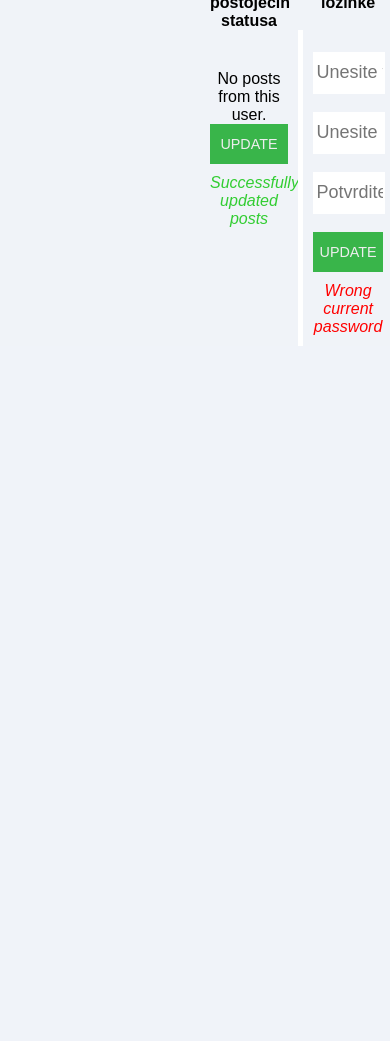
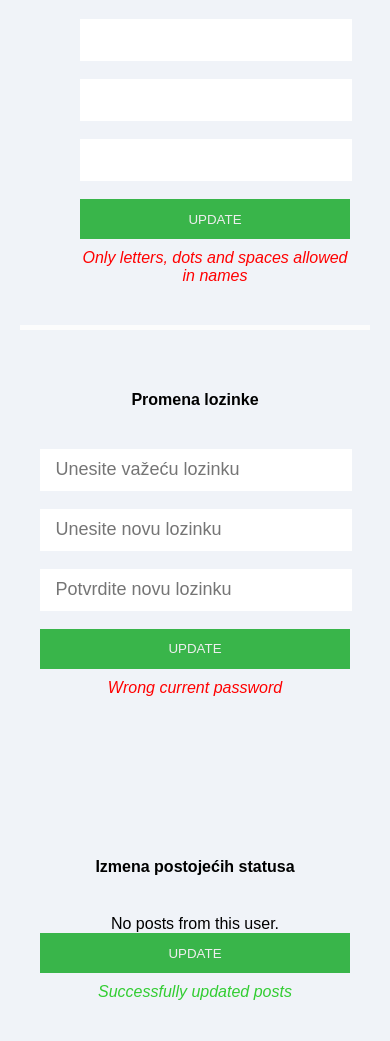
Before and after one commit to lapec/social-network, a PHP site: page /profile.php in a window 390 px wide; the page is wider, and only the part inside the window is pictured. Shown: the part 579-1620 px from the top of that part. Before the commit the page ends 925 px from the top of that part, so only its background shows below. Run offline with PHP 8.4, Linux system fonts and the light colour scheme; the visitor is signed in with stand-in values (Sample User, id 1); data that the repository does not hold is empty; some libraries are stand-ins or nearby versions.

Commit message:
Responsive design

```diff
--- a/css/profile.css
+++ b/css/profile.css
@@ -30,46 +30,47 @@ body{
     font-family: arial;
 }
 .container {
-margin:0px auto;
+    display: flex;
+    flex-direction: column;
+    align-items: center;
+}
+.content {
+    width: 60%;
 }
 .gornjideo {
     display:flex;
-    justify-content: space-around;
+    flex-direction: row;
+    margin: 20px;
     }
 .donjideo {
- display:flex;
- flex-direction: row;
-
+    display:flex;
+    flex-direction: row;
+    margin: 20px;
     }
 .levideo {
-    width: 60%;
-    padding: 10px;
-    margin-left: 60px;
+    width: 50%;
+    margin: 20px;
     text-align: center;
 }
 .desnideo {
-    width: 20%;
-    padding: 10px;
-    margin-right: 300px;
-    margin-top: 40px;
+    width: 50%;
     text-align: center;
+    margin: 20px 20px 20px 60px;
 }
 .belalinija {
     background-color: rgb(252, 252, 252);
     height: 5px;
-    margin-left: 80px;
-    margin-right: 80px;
+    width: auto;
+    margin: 0 20px;
 }
 .donjilevideo {
-    width: 20%;
-    padding: 10px;
-    margin-left: 200px;
+    width: 60%;
+    margin: 20px;
     text-align: center;
 }
 .donjidesnideo {
-    width: 20%;
-    padding: 10px;
-    margin-right: 120px;
+    width: 40%;
+    margin: 20px;
     text-align: center;
 }
 .row {
@@ -115,7 +116,7 @@ margin:0px auto;
     padding: 5px;
     margin-top: 10px;
     margin-left: 12px;
-    width: 330px;
+    width: 100%;
     height: 35px;
 }
 #like {
@@ -128,8 +129,6 @@ margin:0px auto;
    background-color: #39B54A;
    width: 100%;
    color: #eee;
-   padding: calc(5px + 0.4vw);
-   font-size: calc(12px + 0.6vw);
    border: none;
    cursor: pointer;
    height: 40px;
@@ -138,6 +137,9 @@ margin:0px auto;
  #imagebutton {
     width: 200px;
     margin-top: 15px;
+ }
+ #dugme {
+    display: none;
  }
 .input-field {
     background-color: transparent;
@@ -156,8 +158,10 @@ margin:0px auto;
 }
 
 #vl {
-    border-right: 5px solid white;
-    margin-top: 85px;
+    width: 5px;
+    height: auto;
+    background-color: white;
+    margin: 100px 0 0 0;
 }
 #container{
     margin-left: 40px;
@@ -187,3 +191,28 @@ margin:0px auto;
     font-style: italic;
     margin-top: 10px;
 }
+@media only screen and (max-width: 1200px) {
+ /* NA EKRANIMA MANJIM OD 1200px PROŠIRUJEMO CONTENT NA CEO EKRAN */
+ .content {
+   width: 100%;
+ }
+}
+
+@media only screen and (max-width: 700px) {
+ /* NA EKRANIMA MANJIM OD 700px TAKOĐE MENJAMO PRAVAC FLEXA NA GORNJOJ POLOVINI U VERTIKALAN */
+ .gornjideo {
+   flex-direction: column;
+ }
+ /* NA DONJOJ POLOVINI TAKOĐE, ALI U KONTRA SMERU DA BI PROMENA LOZINKE DOŠLA PRE POSTOVA, NJIH IMA VIŠE */
+ .donjideo {
+   flex-direction: column-reverse;
+ }
+ /* PROŠIRUJEMO SVA ČETIRI POLJA NA CEO EKRAN */
+ .levideo, .desnideo, .donjilevideo, .donjidesnideo {
+   width: auto;
+ }
+ /* I SAKRIVAMO DONJI SEPARATOR */
+ .vl {
+   display: none;
+ }
+}
--- a/profile.php
+++ b/profile.php
@@ -7,6 +7,7 @@
 <html>
 <head>
 	<title>social-network</title>
+    <meta name="viewport" content="width=device-width, initial-scale=1">
 	<link href="css/profile.css" rel="stylesheet">
 	<link href="https://fonts.googleapis.com/css?family=Comfortaa" rel="stylesheet">
 </head>
@@ -17,13 +18,16 @@
     include "profilecode.php";
     ?>
 <div class="container">
-    <main class="box">
+    <div class="content">
+
+    <main>
         <div class="gornjideo">
         <div class="levideo">
     	<img id src="img/<?php echo $userpic; ?>" width="auto" height="300px" ><br><br>
         <form action="" method="post" enctype="multipart/form-data">
-            <input type="file" name="image" /><br>
-            <input class = "dropdownbtn" id = "imagebutton" type="submit" value="UPLOAD IMAGE" />
+            <label for="image"><button type="button" class = "dropdownbtn">ODABERITE SLIKU</button></label>
+            <input type="file" name="image" id = "dugme"/>
+            <input class = "dropdownbtn" id = "imagebutton" type="submit" value="UPLOAD" />
         </form>
         <div class="alert"><?php echo $imgerror; ?></div>
         </div>
@@ -41,7 +45,7 @@
     <div class="belalinija">
     </div>
     <div class="donjideo">
-        <div style="align: center;" class="donjilevideo">
+        <div class="donjilevideo">
         <h4>Izmena postojećih statusa</h4>
         <br>
         <form action="" method="post">
@@ -51,7 +55,7 @@
     <div class="alert"><?php echo $posterror; ?></div>
 </div>
 <div id="vl"></div>
-<div style="text-align: center;" class="donjidesnideo">
+<div class="donjidesnideo">
 
     <h4>Promena lozinke</h4>
     <br>
@@ -69,5 +73,7 @@
 </div>
     </main>
 </div>
+</div>
+
 </body>
 </html>
```
